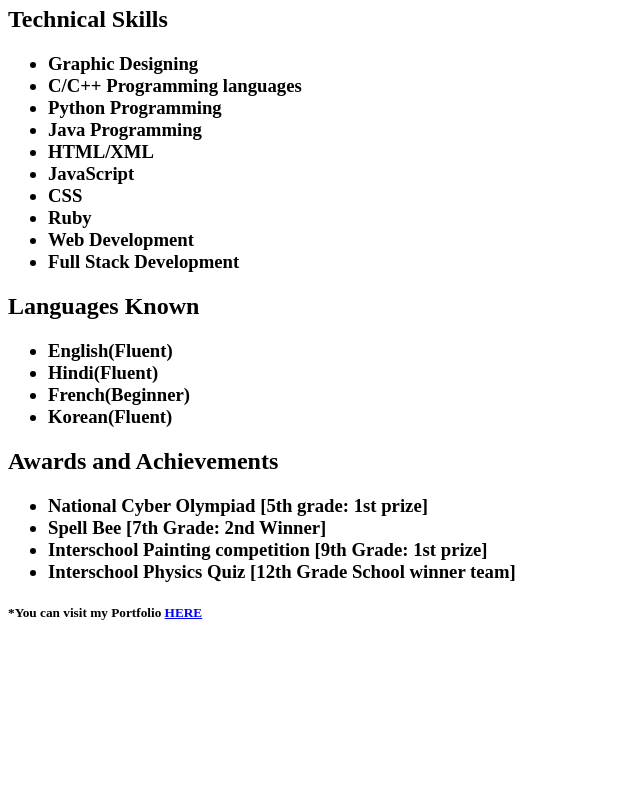
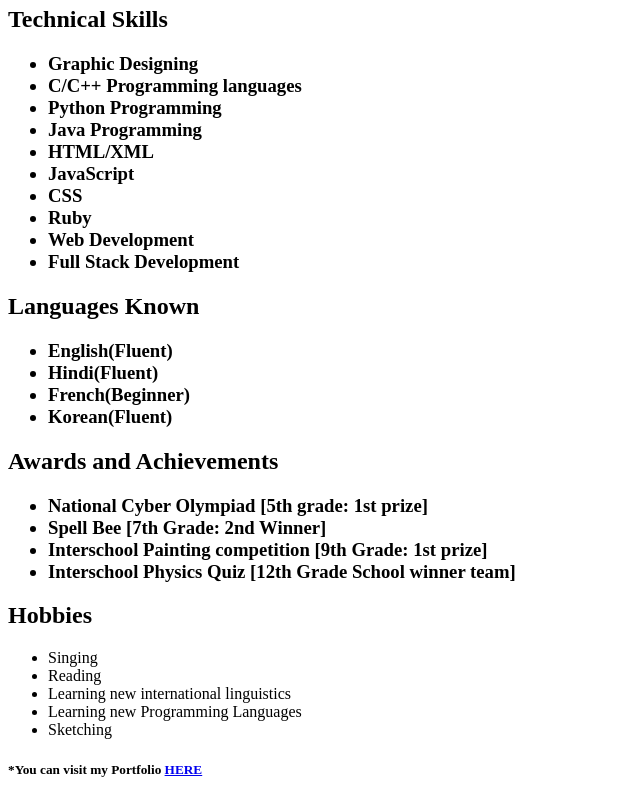
Before and after one commit to Avani-xo/capstone-project, a plain HTML site: page index.html in a window 1280 px wide. Shown: the part 789-1589 px from the top of the page, without its empty margins (0-640 px from the left). Before the commit the page ends 1432 px from the top, so only its background shows below. Drawn offline with Linux system fonts and the light colour scheme.

Commit message:
Update index.html

```diff
--- a/index.html
+++ b/index.html
@@ -67,6 +67,15 @@
         <li>Interschool Physics Quiz [12th Grade School winner team]</li>
     </h3>
      </ul>
+     <h2>Hobbies</h2>
+     <ul>
+        <li>Singing</li>
+        <li>Reading</li>
+        <li>Learning new international linguistics</li>
+        <li>Learning new Programming Languages</li>
+        <li>Sketching</li>
+
+     </ul>
      <h5>*You can visit my Portfolio <a href="https://avani-xo.github.io/portfolio/">HERE</a></h5>
 </body>
 </html>
```
